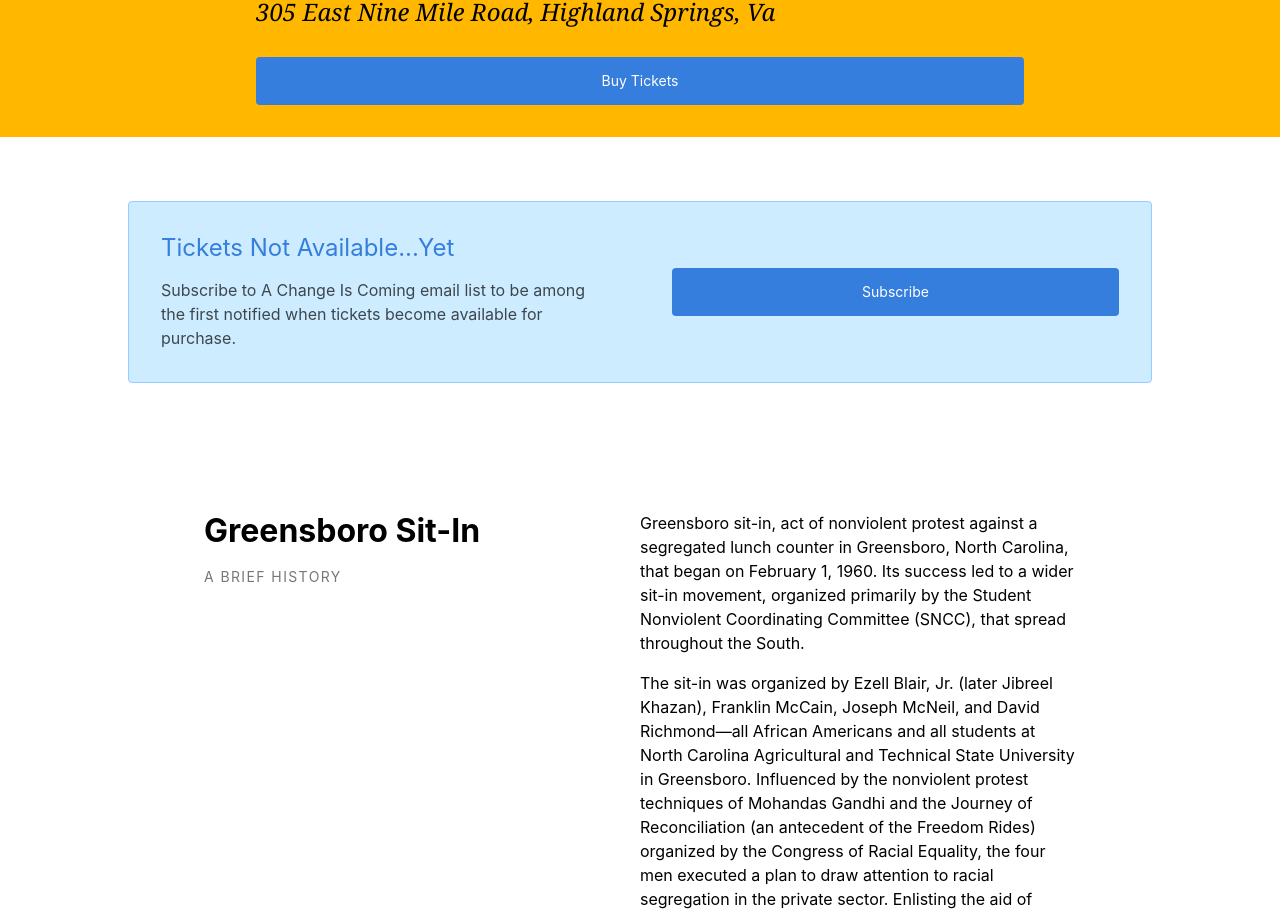
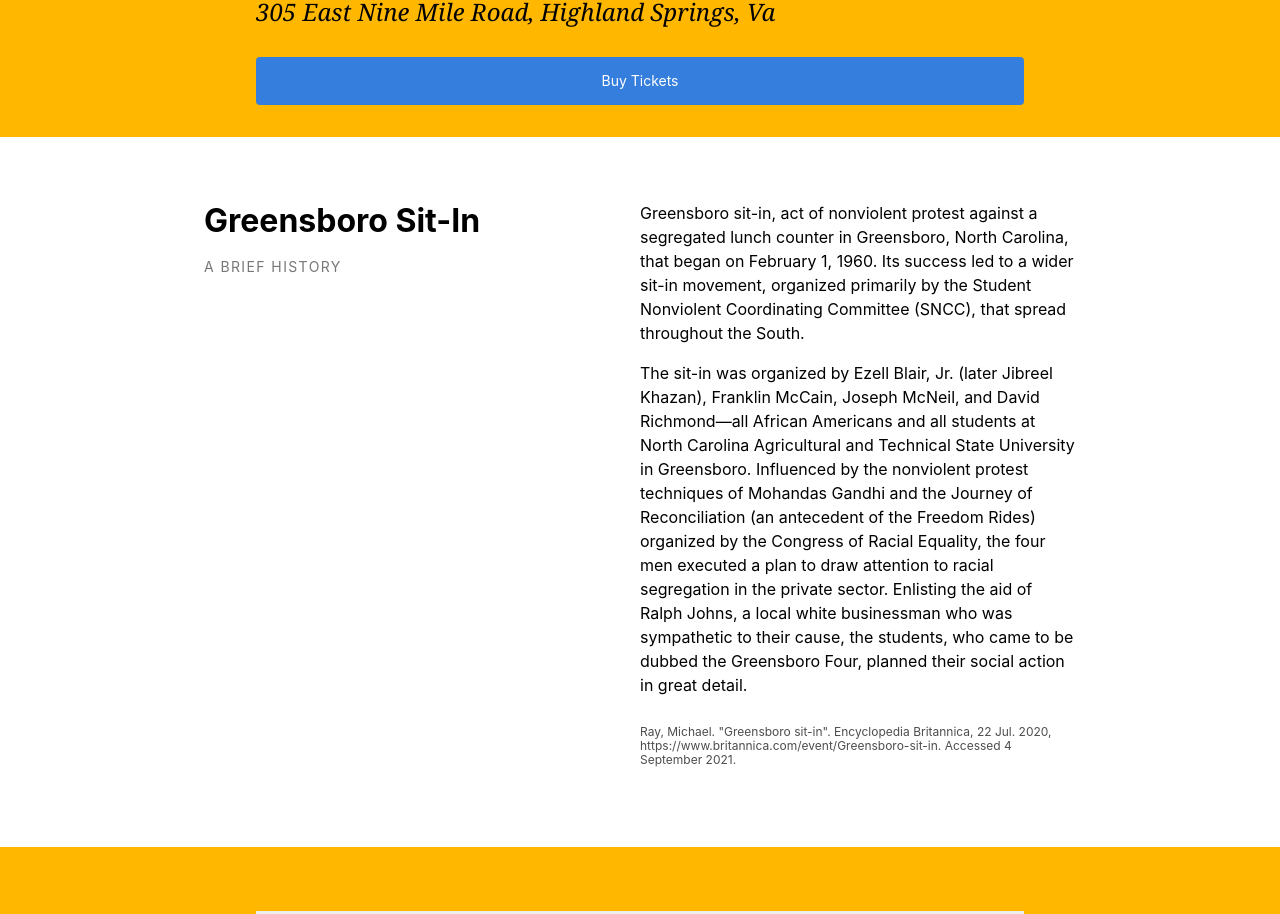
Before and after one commit to jonah-butler/gsi-static, a Nuxt app: page / in a window 1280 px wide. Shown: the part 928-1842 px from the top of the page. Built offline with nearby package versions, Linux system fonts and the light colour scheme.

Commit message:
Update index.vue
removed the no longer needed subscribe component

```diff
--- a/pages/index.vue
+++ b/pages/index.vue
@@ -2,7 +2,6 @@
   <article class="sans-serif">
     <Header/>
     <Location/>
-    <SignUp/>
     <History/>
     <Performers/>
   </article>
```
